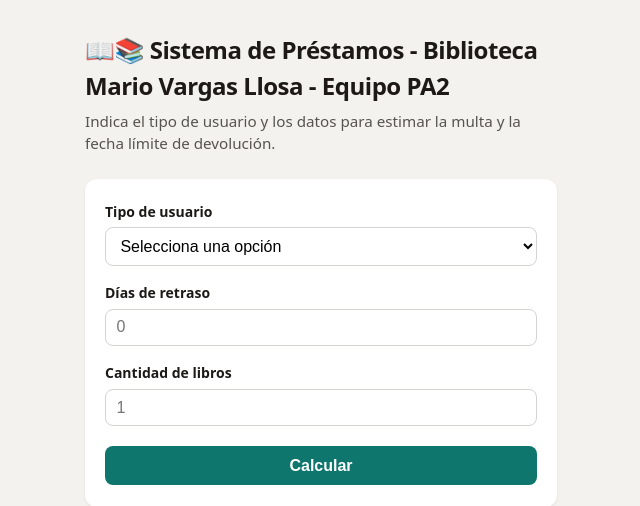
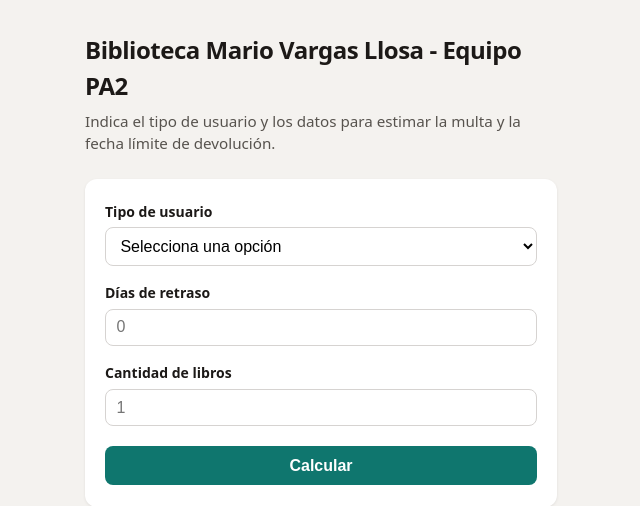
Before and after one commit to jheancarlos-dev/biblioteca-grupo-pa2, a Flask app: page / in a window 1280 px wide. Shown: the top 506 px of the page, without its empty margins (319-959 px from the left). Run offline with Flask 3, Linux system fonts and the light colour scheme.

Commit message:
feat(ui): actualiza título principal

```diff
--- a/templates/index.html
+++ b/templates/index.html
@@ -1,7 +1,7 @@
 {% extends "base.html" %}
 {% block title %}Calcular préstamo — Biblioteca{% endblock %}
 {% block content %}
-<h1>📖📚 Sistema de Préstamos - Biblioteca Mario Vargas Llosa - Equipo PA2</h1>
+<h1>Biblioteca Mario Vargas Llosa - Equipo PA2</h1>
   <p class="lede">Indica el tipo de usuario y los datos para estimar la multa y la fecha límite de devolución.</p>
   <div class="card">
     <form method="post" action="{{ url_for('calcular') }}" novalidate>
```
